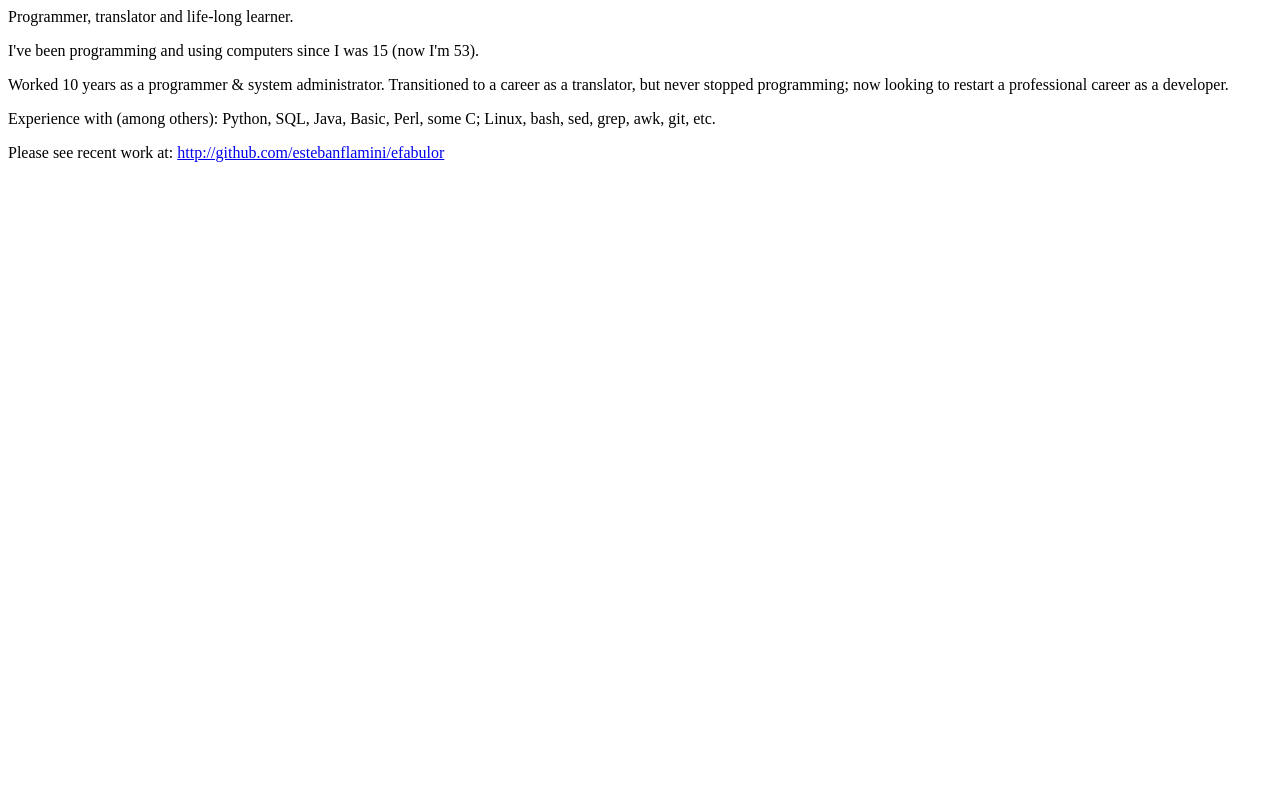
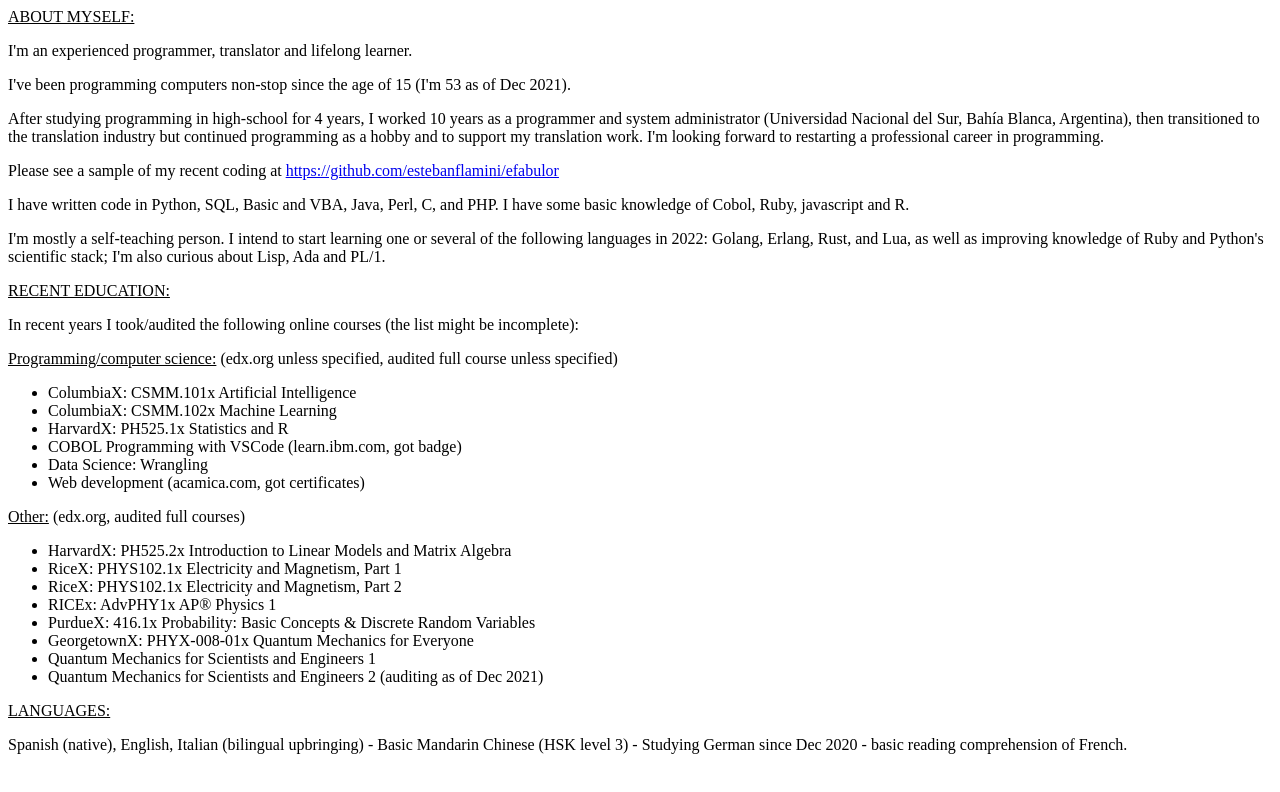
Before and after one commit to estebanflamini/estebanflamini.github.io, a plain HTML site: page CV.htm in a window 1280 px wide. Drawn offline with Linux system fonts and the light colour scheme.

Commit message:
Update CV.htm

```diff
--- a/CV.htm
+++ b/CV.htm
@@ -1,13 +1,48 @@
 <html><body>
+<p><u>ABOUT MYSELF:</u><p>
 
-<p>Programmer, translator and life-long learner.</p>
+<p>I'm an experienced programmer, translator and lifelong learner.</p>
 
-<p>I've been programming and using computers since I was 15 (now I'm 53).</p>
+<p>I've been programming computers non-stop since the age of 15 (I'm 53 as of Dec 2021).</p>
 
-<p>Worked 10 years as a programmer & system administrator. Transitioned to a career as a translator, but never stopped programming; now looking to restart a professional career as a developer.</p>
+<p>After studying programming in high-school for 4 years, I worked 10 years as a programmer and system administrator (Universidad Nacional del Sur, Bahía Blanca, Argentina), then transitioned to the translation industry but continued programming as a hobby and to support my translation work. I'm looking forward to restarting a professional career in programming.</p>
 
-<p>Experience with (among others): Python, SQL, Java, Basic, Perl, some C; Linux, bash, sed, grep, awk, git, etc.</p>
+<p>Please see a sample of my recent coding at <a href="https://github.com/estebanflamini/efabulor">https://github.com/estebanflamini/efabulor</a></p>
 
-  <p>Please see recent work at: <a href="http://github.com/estebanflamini/efabulor">http://github.com/estebanflamini/efabulor</a></p>
+<p>I have written code in Python, SQL, Basic and VBA, Java, Perl, C, and PHP. I have some basic knowledge of Cobol, Ruby, javascript and R.</p>
 
+<p>I'm mostly a self-teaching person. I intend to start learning one or several of the following languages in 2022: Golang, Erlang, Rust, and Lua, as well as improving knowledge of Ruby and Python's scientific stack; I'm also curious about Lisp, Ada and PL/1.</p>
+
+
+<p><u>RECENT EDUCATION:</u></p>
+
+<p>In recent years I took/audited the following online courses (the list might be incomplete):</p>
+
+<p><u>Programming/computer science:</u> (edx.org unless specified, audited full course unless specified)</p>
+
+<ul>
+<li>ColumbiaX: CSMM.101x Artificial Intelligence</li>
+<li>ColumbiaX: CSMM.102x Machine Learning</li>
+<li>HarvardX: PH525.1x Statistics and R</li>
+<li>COBOL Programming with VSCode (learn.ibm.com, got badge)</li>
+<li>Data Science: Wrangling</li>
+<li>Web development (acamica.com, got certificates)</li>
+</ul>
+
+<p><u>Other:</u> (edx.org, audited full courses)</p>
+
+<ul>
+<li>HarvardX: PH525.2x Introduction to Linear Models and Matrix Algebra</li>
+<li>RiceX: PHYS102.1x Electricity and Magnetism, Part 1</li>
+<li>RiceX: PHYS102.1x Electricity and Magnetism, Part 2</li>
+<li>RICEx: AdvPHY1x AP® Physics 1</li>
+<li>PurdueX: 416.1x Probability: Basic Concepts &amp; Discrete Random Variables</li>
+<li>GeorgetownX: PHYX-008-01x Quantum Mechanics for Everyone</li>
+<li>Quantum Mechanics for Scientists and Engineers 1</li>
+<li>Quantum Mechanics for Scientists and Engineers 2 (auditing as of Dec 2021)</li>
+</ul>
+
+<p><u>LANGUAGES:</u></p>
+
+<p>Spanish (native), English, Italian (bilingual upbringing) - Basic Mandarin Chinese (HSK level 3) - Studying German since Dec 2020 - basic reading comprehension of French.</p>
 </body></html>
```
